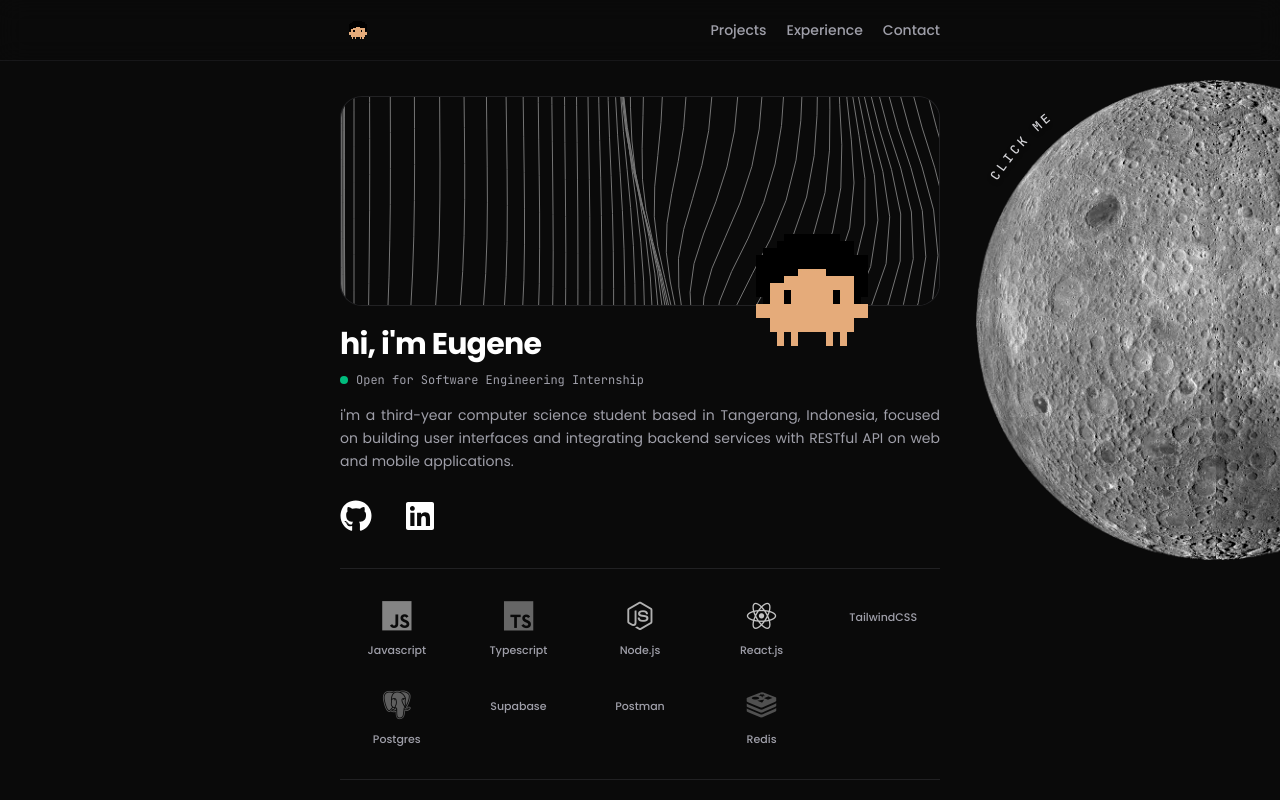
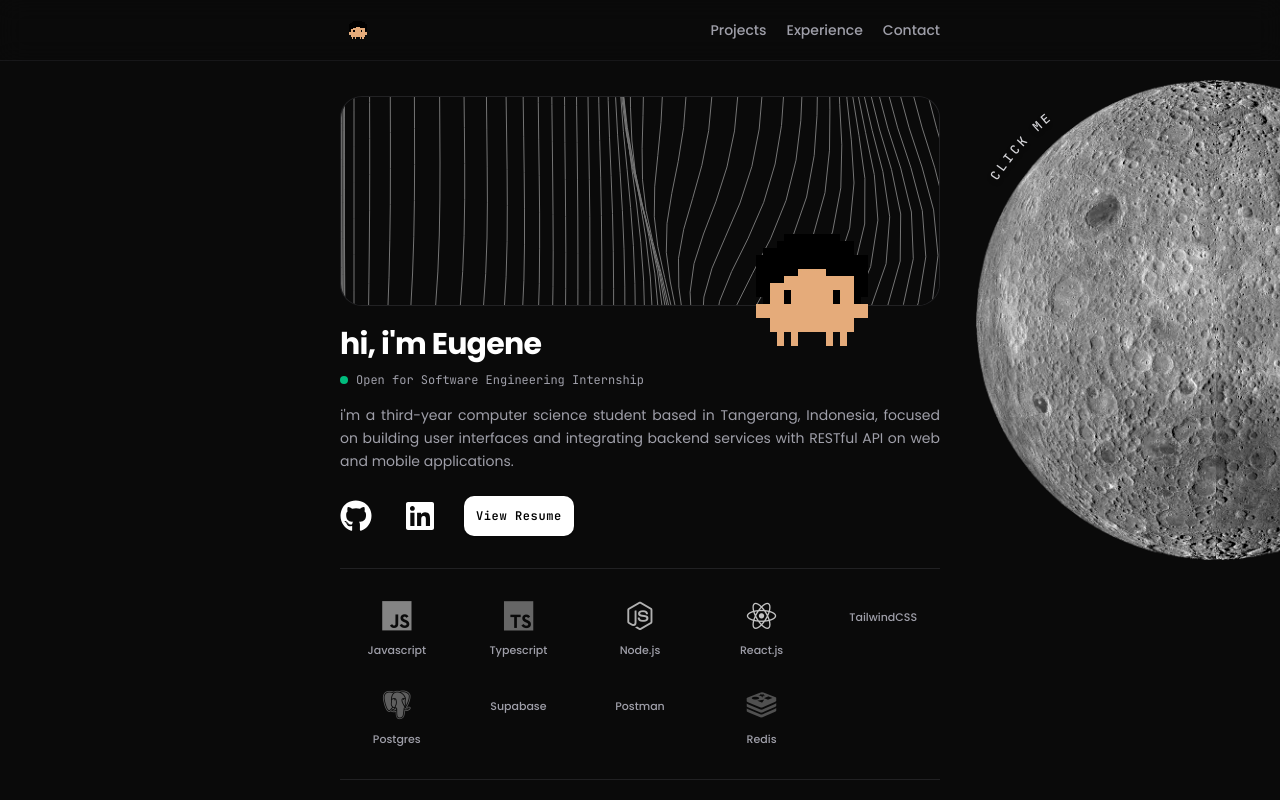
Before and after one commit to jeanebaebae/Portofolio, a Next.js app: page / in a window 1280 px wide. Shown: the top 800 px of the page. Built offline with nearby package versions, Linux system fonts and the light colour scheme.

Commit message:
added cv

```diff
--- a/app/page.tsx
+++ b/app/page.tsx
@@ -176,6 +176,19 @@ export default function PortfolioPage() {
               aria-label="LinkedIn Profile"
             >
               <FaLinkedin className="w-8 h-8" />
+            </a>
+
+            <a
+              href="/Eugene-Resume.pdf" // Ganti dengan path file resume / CV kamu
+              target="_blank"
+              rel="noopener noreferrer"
+              className={`group inline-flex items-center gap-1.5 px-3 py-3 rounded-lg font-mono text-xs font-semibold tracking-wider transition-all shadow-sm active:scale-95 ${
+                isLightMode
+                  ? 'bg-zinc-900 text-white hover:bg-black'
+                  : 'bg-white text-black hover:bg-zinc-200'
+              }`}
+            >
+              <span>View Resume</span>
             </a>
           </div>
         </section>
```
Also changed, not shown: 2 other files (tests, documents, lock files or other folders).
